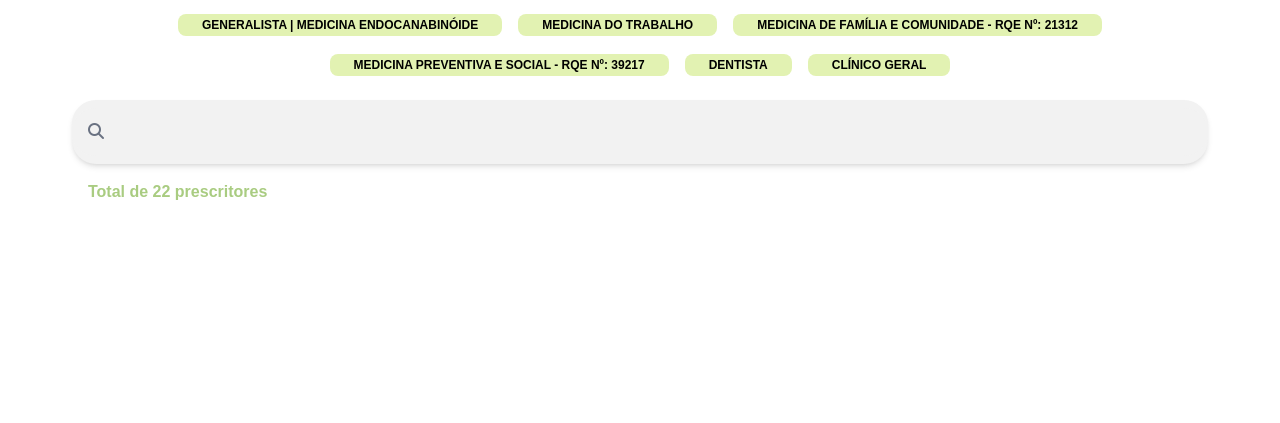
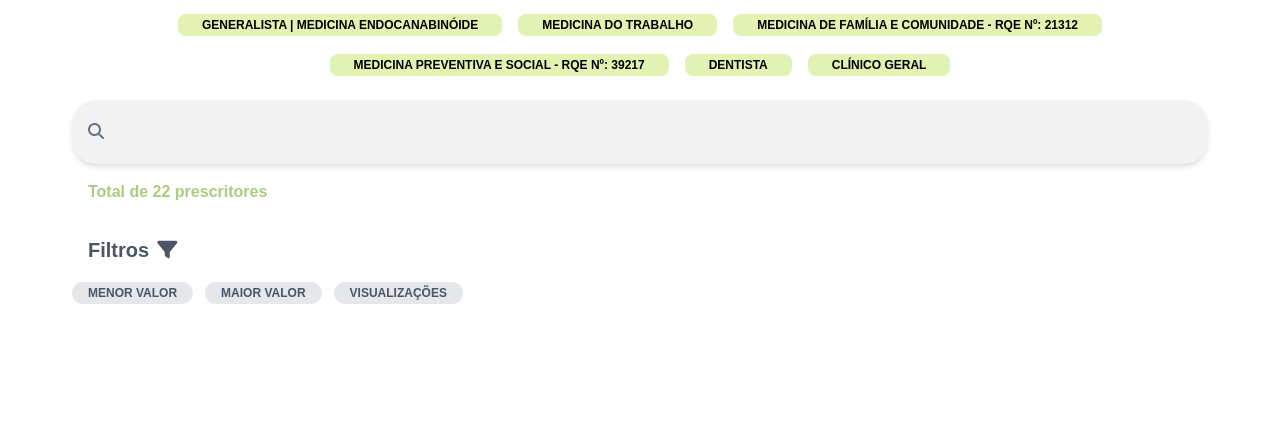
Before and after one commit to jrrodrigo421/kaya_project, a Django app: template doctors/templates/doctors/lista_medicos.html in a window 1280 px wide. Shown: the part 369-792 px from the top of the page. Before the commit the page ends 569 px from the top, so only its background shows below. Run offline with Django 5.2, Linux system fonts and the light colour scheme; the template is opened without the code that fills it, so the values that code supplies are empty.

Commit message:
feat: add specialty filter options with radio buttons for pricing and views

```diff
--- a/doctors/templates/doctors/components/specialty_filter.html
+++ b/doctors/templates/doctors/components/specialty_filter.html
@@ -228,3 +228,63 @@
   {% comment %} Total de {{ total_prescritores }} prescritores {% endcomment %}
   Total de 22 prescritores
 </div>
+
+<!-- Container principal -->
+<div class="flex items-center gap-6 mt-4 p-4">
+  <!-- Título e ícone -->
+  <div class="flex items-center gap-2 text-xl font-semibold text-gray-600">
+    <span>Filtros</span>
+    <i class="fa fa-filter"></i>
+  </div>
+</div>
+
+<!-- Botões de filtro -->
+<div class="flex gap-3">
+  <!-- MENOR VALOR -->
+  <div>
+    <input
+      type="radio"
+      name="filter"
+      id="filter-lowest-price"
+      class="hidden peer"
+    />
+    <label
+      for="filter-lowest-price"
+      class="px-4 py-1 text-xs font-semibold text-gray-600 bg-gray-200 rounded-full cursor-pointer peer-checked:bg-gray-400 peer-checked:text-white"
+    >
+      MENOR VALOR
+    </label>
+  </div>
+
+  <!-- MAIOR VALOR -->
+  <div>
+    <input
+      type="radio"
+      name="filter"
+      id="filter-highest-price"
+      class="hidden peer"
+    />
+    <label
+      for="filter-highest-price"
+      class="px-4 py-1 text-xs font-semibold text-gray-600 bg-gray-200 rounded-full cursor-pointer peer-checked:bg-gray-400 peer-checked:text-white"
+    >
+      MAIOR VALOR
+    </label>
+  </div>
+
+  <!-- VISUALIZAÇÕES -->
+  <div>
+    <input
+      type="radio"
+      name="filter"
+      id="filter-most-viewed"
+      class="hidden peer"
+    />
+    <label
+      for="filter-most-viewed"
+      class="px-4 py-1 text-xs font-semibold text-gray-600 bg-gray-200 rounded-full cursor-pointer peer-checked:bg-gray-400 peer-checked:text-white"
+    >
+      VISUALIZAÇÕES
+    </label>
+  </div>
+</div>
```
